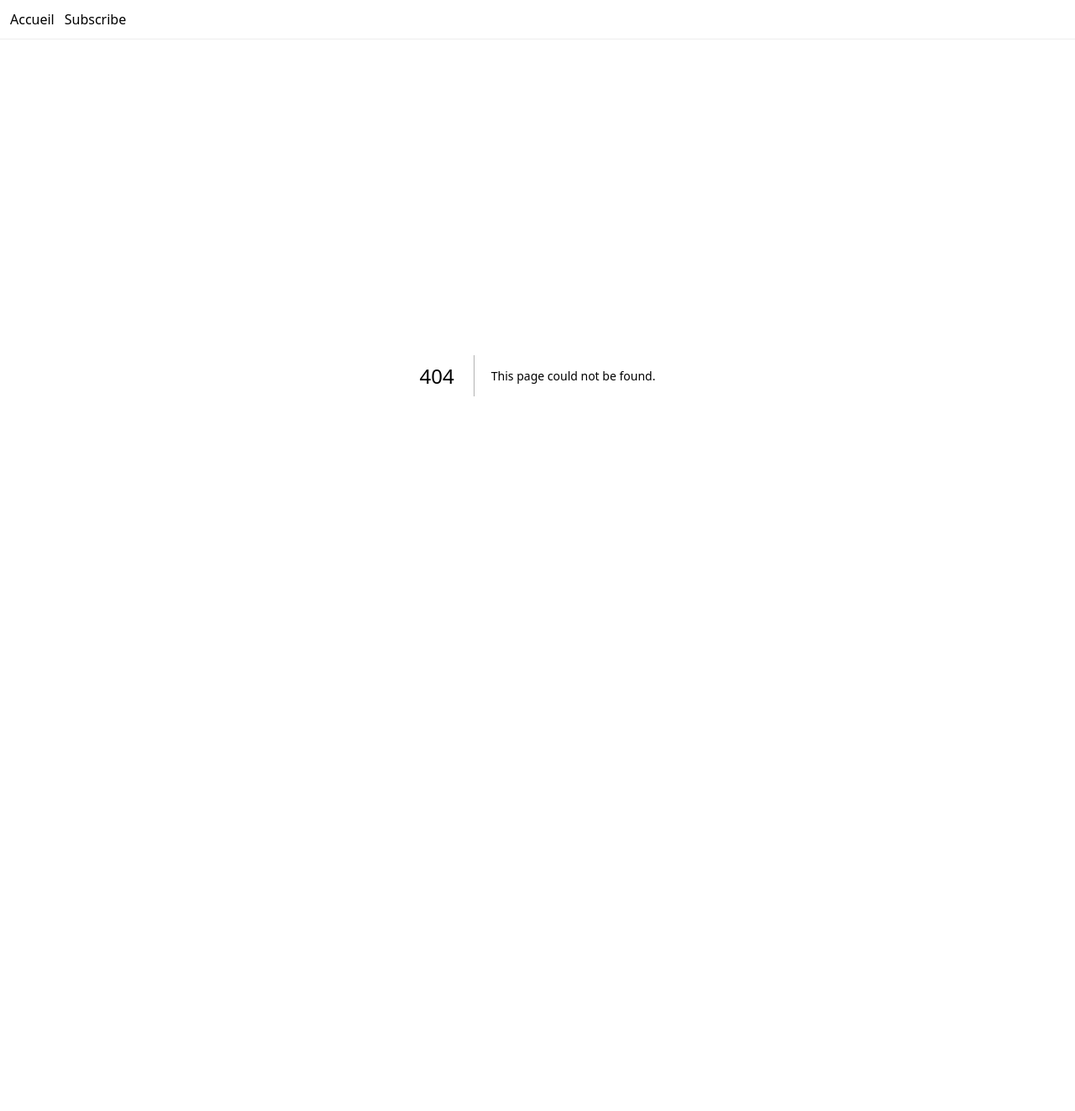
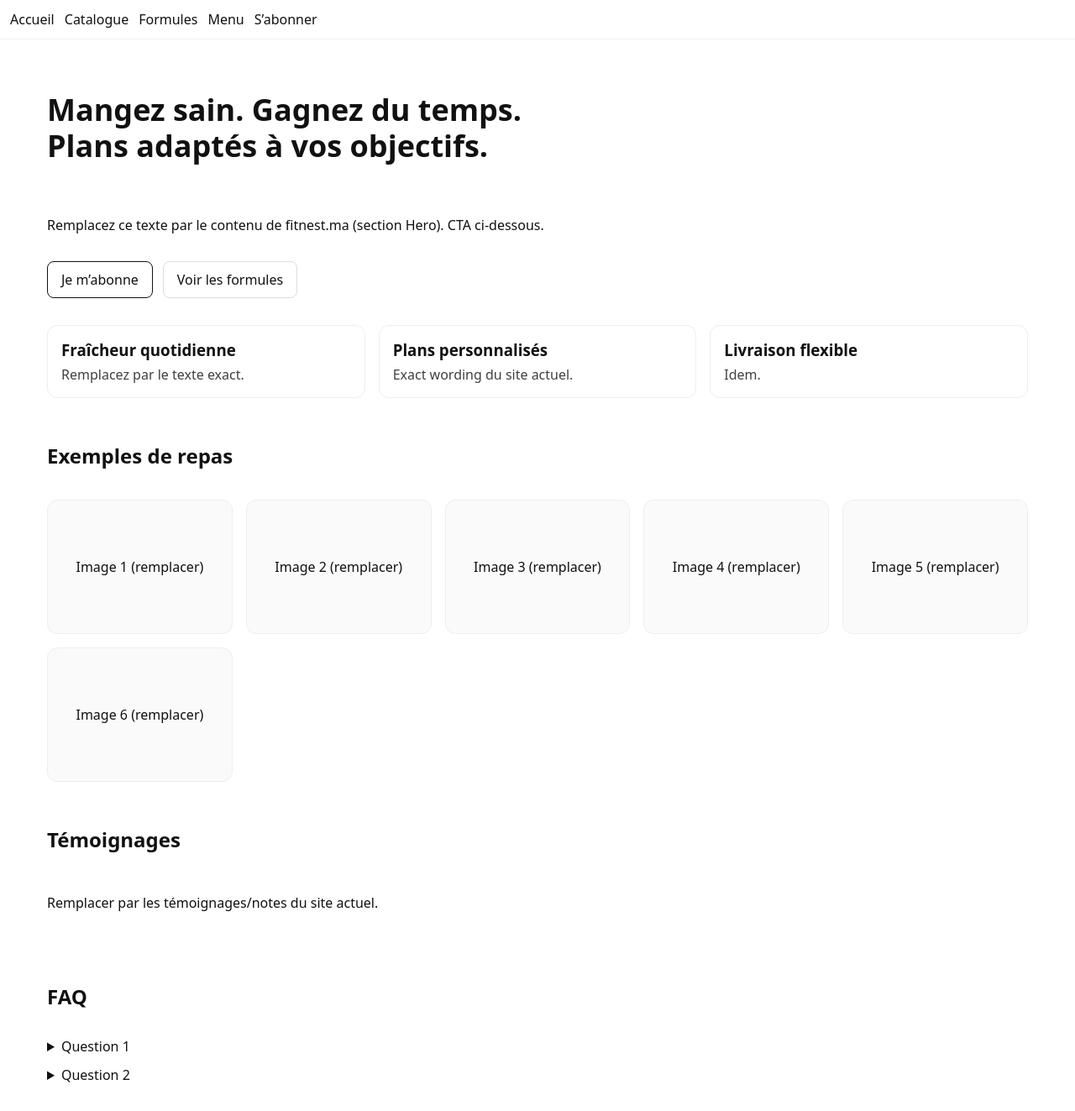
Before and after one commit to Chibschibs-tech/fitnest-monorepo, a Next.js app in the folder apps/web/: page /catalogue in a window 1280 px wide. Before the commit this address had no page. Shown: the whole page at 84% size. Before the commit the page ends 847 px from the top, so only its background shows below. Built offline with nearby package versions, Linux system fonts and the light colour scheme.

Commit message:
feat(web): home short + catalogue + plans + menu + subscribe prefill

```diff
--- /dev/null
+++ b/apps/web/app/catalogue/page.tsx
@@ -0,0 +1,55 @@
+export const metadata = { title: "Fitnest — Catalogue" };
+
+export default function CataloguePage(){
+  return (
+    <main style={{maxWidth:1200, margin:"0 auto", padding:"32px 16px"}}>
+      {/* Hero */}
+      <section style={{display:"grid", gap:16, marginBottom:32}}>
+        <h1 style={{fontSize:36, lineHeight:1.2}}>Mangez sain. Gagnez du temps.<br/>Plans adaptés à vos objectifs.</h1>
+        <p style={{maxWidth:700}}>Remplacez ce texte par le contenu de fitnest.ma (section Hero). CTA ci-dessous.</p>
+        <div style={{display:"flex", gap:12}}>
+          <a href="/subscribe" style={{padding:"10px 16px", border:"1px solid #111", borderRadius:8}}>Je m’abonne</a>
+          <a href="/plans" style={{padding:"10px 16px", border:"1px solid #ddd", borderRadius:8}}>Voir les formules</a>
+        </div>
+      </section>
+
+      {/* Avantages (3 colonnes) */}
+      <section style={{display:"grid", gridTemplateColumns:"repeat(auto-fit,minmax(220px,1fr))", gap:16, marginBottom:32}}>
+        {[
+          {t:"Fraîcheur quotidienne", d:"Remplacez par le texte exact."},
+          {t:"Plans personnalisés", d:"Exact wording du site actuel."},
+          {t:"Livraison flexible", d:"Idem."},
+        ].map((b,i)=>(
+          <article key={i} style={{padding:16, border:"1px solid #eee", borderRadius:12}}>
+            <h3 style={{margin:"0 0 6px 0"}}>{b.t}</h3>
+            <p style={{opacity:.8, margin:0}}>{b.d}</p>
+          </article>
+        ))}
+      </section>
+
+      {/* Showcase de repas */}
+      <section style={{display:"grid", gap:16, marginBottom:32}}>
+        <h2>Exemples de repas</h2>
+        <div style={{display:"grid", gridTemplateColumns:"repeat(auto-fit,minmax(220px,1fr))", gap:16}}>
+          {[1,2,3,4,5,6].map(i=>(
+            <div key={i} style={{border:"1px solid #eee", borderRadius:12, overflow:"hidden", background:"#fafafa", height:160, display:"grid", placeItems:"center"}}>
+              <span>Image {i} (remplacer)</span>
+            </div>
+          ))}
+        </div>
+      </section>
+
+      {/* Témoignages / FAQ / Footer links — placeholders */}
+      <section style={{display:"grid", gap:12, marginBottom:48}}>
+        <h2>Témoignages</h2>
+        <p>Remplacer par les témoignages/notes du site actuel.</p>
+      </section>
+
+      <section style={{display:"grid", gap:12}}>
+        <h2>FAQ</h2>
+        <details><summary>Question 1</summary><p>Réponse à remplacer.</p></details>
+        <details><summary>Question 2</summary><p>Réponse à remplacer.</p></details>
+      </section>
+    </main>
+  );
+}
--- a/apps/web/app/layout.tsx
+++ b/apps/web/app/layout.tsx
@@ -1,13 +1,15 @@
 import "./globals.css";
 export const metadata = { title: "Fitnest", description: "Fitnest Web" };
-
 export default function RootLayout({ children }: { children: React.ReactNode }) {
   return (
-    <html lang="en">
+    <html lang="fr">
       <body>
         <nav style={{padding:12, borderBottom:"1px solid #eee"}}>
           <a href="/" style={{marginRight:12}}>Accueil</a>
-          <a href="/subscribe">Subscribe</a>
+          <a href="/catalogue" style={{marginRight:12}}>Catalogue</a>
+          <a href="/plans" style={{marginRight:12}}>Formules</a>
+          <a href="/menu" style={{marginRight:12}}>Menu</a>
+          <a href="/subscribe">S’abonner</a>
         </nav>
         {children}
       </body>
```
Also changed, not shown: apps/web/app/menu/page.tsx (added, +28 -0 lines), apps/web/app/page.tsx (+16 -21 lines), apps/web/app/plans/page.tsx (added, +25 -0 lines), apps/web/app/subscribe/page.tsx (+10 -5 lines).
